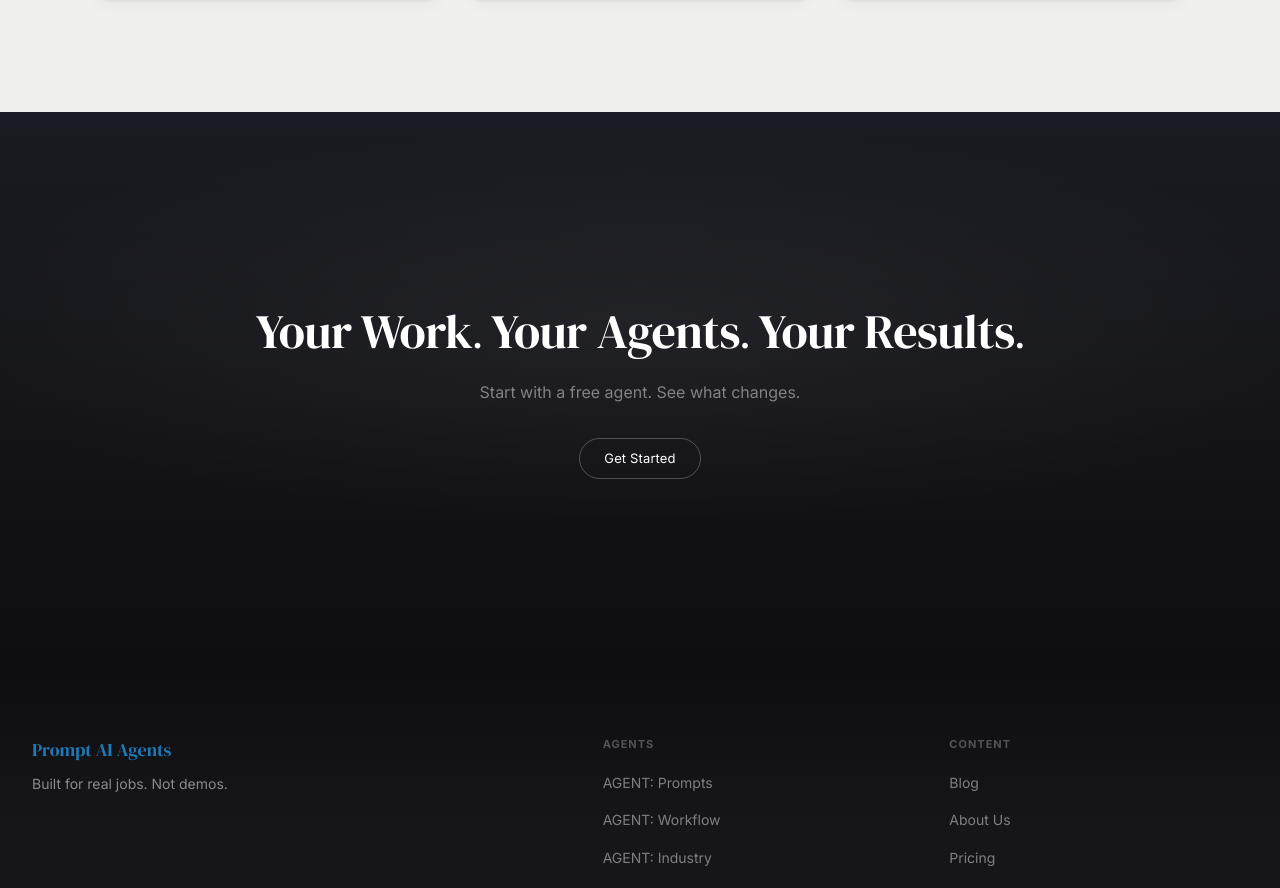
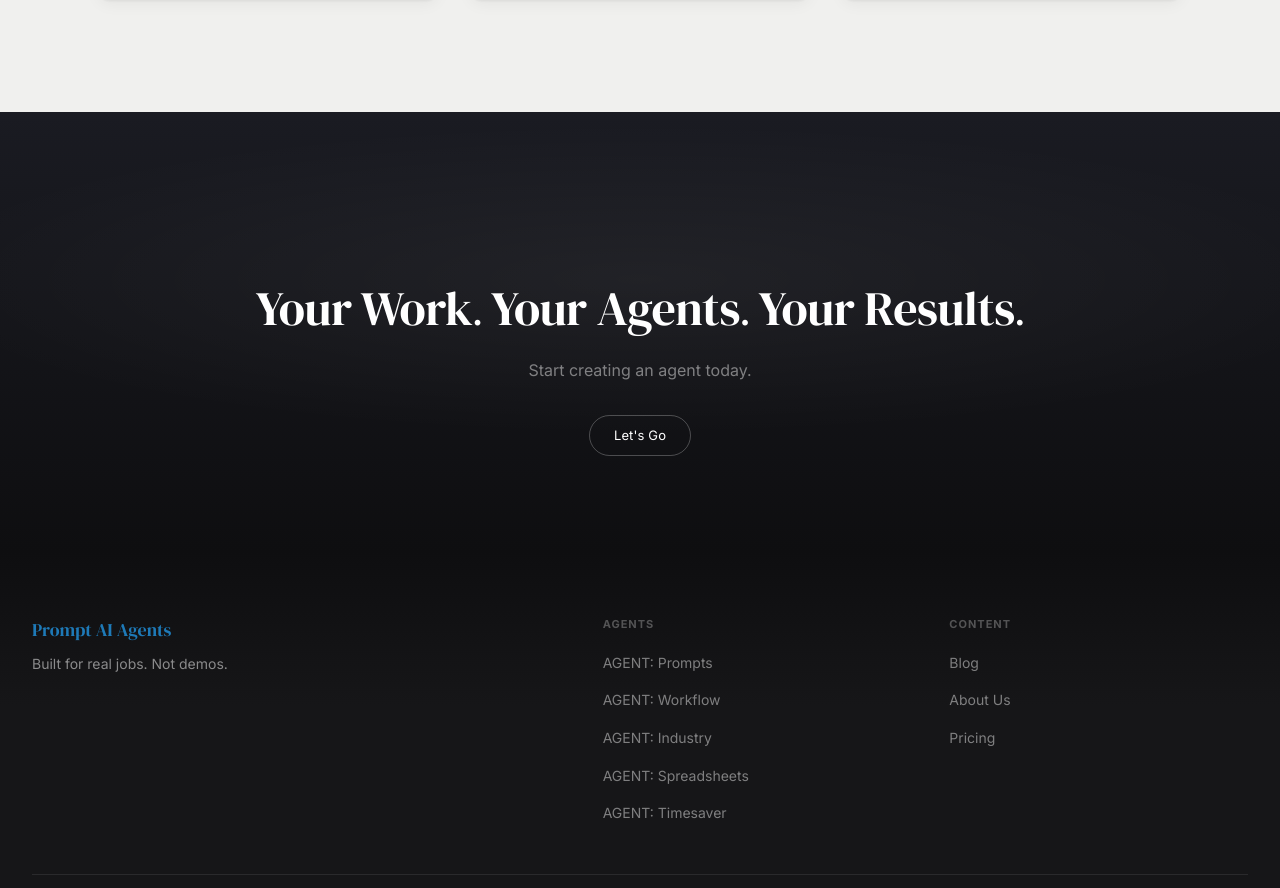
Before and after one commit to coolcalvin457-tech/agent-timesaver-nextjs, a Next.js app: page / in a window 1280 px wide. Shown: the part 3135-4023 px from the top of the page. Built offline with nearby package versions, Linux system fonts and the light colour scheme; no server answers.

Commit message:
Final CTA: push content down, update subline and button copy

```diff
--- a/app/page.tsx
+++ b/app/page.tsx
@@ -100,7 +100,7 @@ export default function Home() {
         </section>
 
         {/* ── Section 7: Final CTA ─────────────────────────────────────── */}
-        <section className="section section-dark" id="final-cta" style={{ minHeight: "70vh", display: "flex", alignItems: "center", justifyContent: "center", paddingTop: "64px", paddingBottom: "64px" }}>
+        <section className="section section-dark" id="final-cta" style={{ minHeight: "55vh", display: "flex", alignItems: "flex-end", justifyContent: "center", paddingTop: "64px", paddingBottom: "96px" }}>
           <div className="container final-cta">
             <h2
               className="display"
@@ -109,7 +109,7 @@ export default function Home() {
               Your Work<span style={{ fontSize: "0.7em" }}>.</span> Your Agents<span style={{ fontSize: "0.7em" }}>.</span> Your Results<span style={{ fontSize: "0.7em" }}>.</span>
             </h2>
             <p style={{ color: "rgba(255,255,255,0.45)", fontSize: "1rem", lineHeight: 1.6, marginBottom: "32px", maxWidth: "400px", margin: "0 auto 32px" }}>
-              Start with a free agent. See what changes.
+              Start creating an agent today.
             </p>
             <FinalCtaButton />
           </div>
--- a/components/FinalCtaButton.tsx
+++ b/components/FinalCtaButton.tsx
@@ -29,7 +29,7 @@ export default function FinalCtaButton() {
         e.currentTarget.style.transform = "scale(1)";
       }}
     >
-      Get Started
+      Let&apos;s Go
     </a>
   );
 }
```
